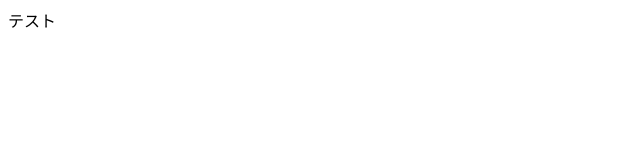
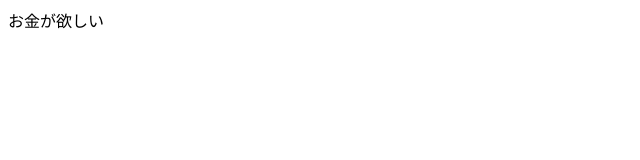
Before and after one commit to Purin1218/20240422-meijo, a plain HTML site: page index.html in a window 1280 px wide. Shown: the full height of the page, 0-640 px from the left. Drawn offline with Linux system fonts and the light colour scheme.

Commit message:
Update index.html

```diff
--- a/index.html
+++ b/index.html
@@ -5,6 +5,6 @@
     <title>タイトル</title>
   </head>
   <body>
-    テスト
+    お金が欲しい
   </body>
 </html>
```
